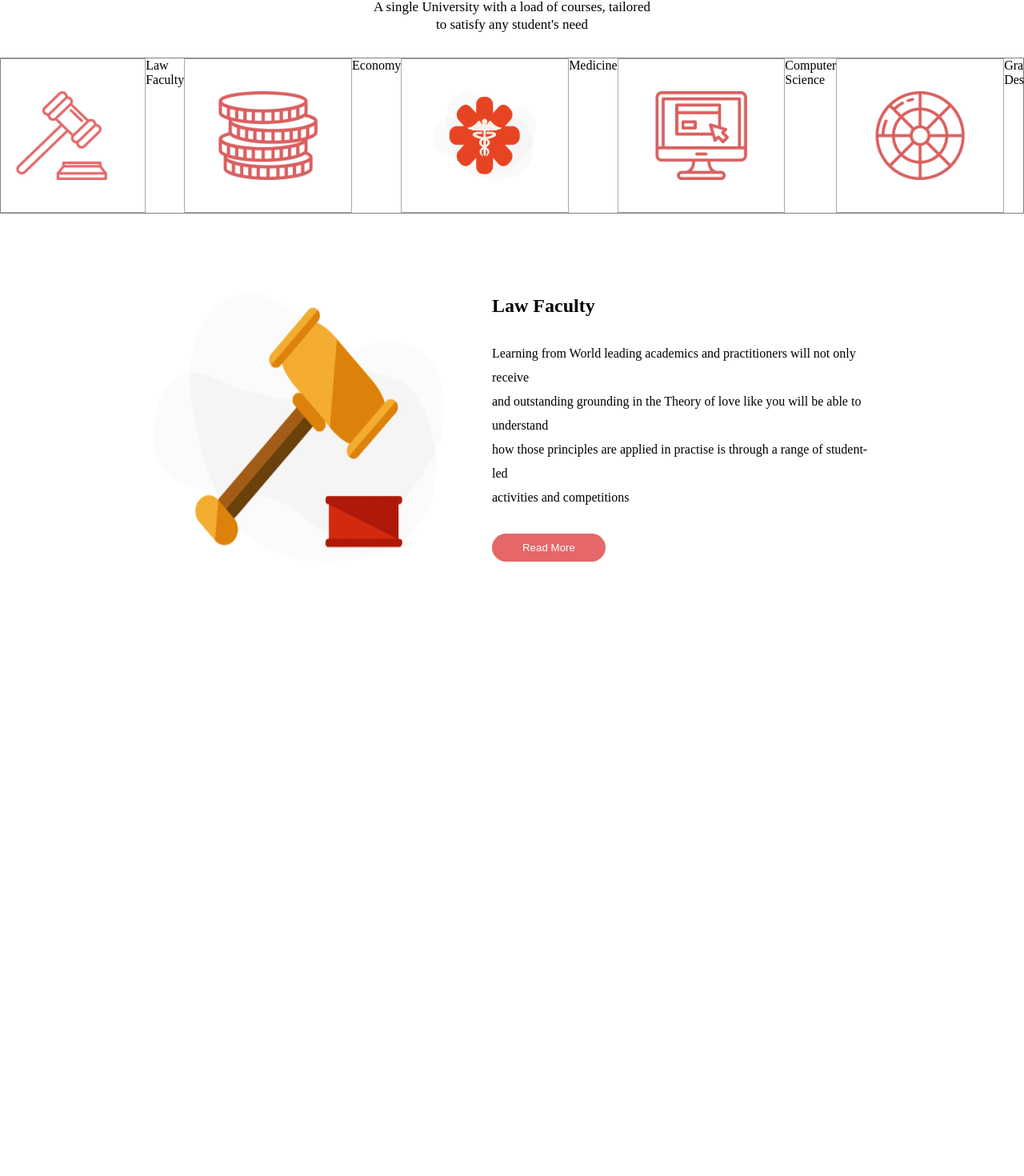
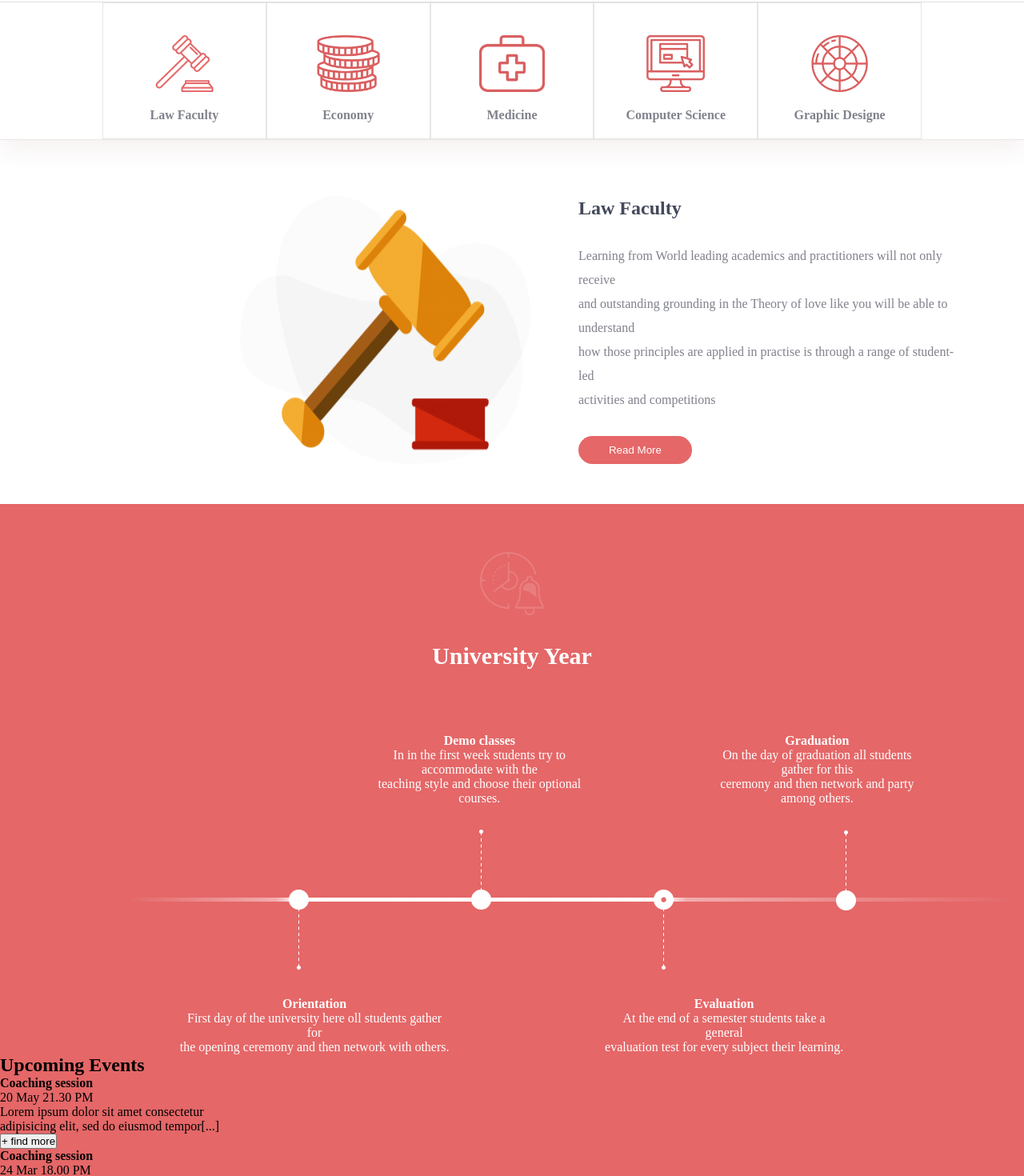
Before and after one commit to Salvatore949/proj-html-vuejs, a Vue app: page / in a window 1280 px wide. Shown: the part 1315-2785 px from the top of the page at 80% size. Before the commit the page ends 2117 px from the top, so only its background shows below. Built offline with nearby package versions, Linux system fonts and the light colour scheme.

Commit message:
university year line printed

```diff
--- a/src/components/Choice.vue
+++ b/src/components/Choice.vue
@@ -1,6 +1,9 @@
 <template>
-    <img :src="require('@/assets/'+ card.img)" alt="">
-    <p>{{card.nome}}</p>
+
+    <div id="faculties_symbols">
+        <img :src="require('@/assets/'+ card.img)" alt="">
+        <p>{{card.nome}}</p>
+    </div>
 </template>
 
 <script>
@@ -14,6 +17,23 @@ export default {
 
 <style>
 
+#faculties_symbols{
+    border: 1px solid rgb(231, 229, 229);
+    padding: 20px;
+}
 
+#faculties_symbols img{
+    display: flex;
+    width: 50%;
+    margin: 0 auto;
+    padding:20px;
+}
+
+#faculties_symbols p{
+    text-align: center;
+    color: #e56768;
+    font-weight: 800;
+    color: #80828c;
+}
 
 </style>
--- a/src/components/Main.vue
+++ b/src/components/Main.vue
@@ -26,13 +26,15 @@
                 <h2>Faculties available at EduPrime</h2>
                 <p>A single University with a load of courses, tailored <br>
                 to satisfy any student's need</p>
-            </div>
-            <div id="faculties_symbols">
-              <Choice
-               v-for="schools in facultiesChoice"
-               :key="schools.id"
-               :card="schools"
-              />
+            </div >
+            <div id="whole_div">
+                <div id="whole_faculties">
+                    <Choice
+                    v-for="schools in facultiesChoice"
+                    :key="schools.id"
+                    :card="schools"
+                    />
+                </div>
             </div>
         </section>
 
@@ -50,6 +52,150 @@
                     activities and competitions</p>
                 <button>Read More</button>
             </div>
+        </section>
+
+        <!-- fourth section -->
+        <section id="red_part">
+            <!-- first title -->
+            <div id="heading">
+                <img :src="require('@/assets/Clock-and-Bell.png')" alt="">
+                <h2>University Year</h2>
+            </div>
+            <div id="line">
+
+                <div id="red_part_up">
+                    <p>
+                        <strong>Demo classes</strong><br>
+                            In in the first week students try to accommodate with the <br>
+                            teaching style and choose their optional courses. <br>
+                    </p>
+                    <p>
+                        <strong>Graduation</strong><br>
+                            On the day of graduation all students gather for this <br>
+                            ceremony and then network and party among others. <br>
+                    </p>
+                </div>
+                 <img id="step_line" :src="require('@/assets/Timeline-Item.png')" alt="">
+
+                <div id="red_part_down">
+                    <p>
+                        <strong>Orientation</strong><br>
+                            First day of the university here oll students gather for<br>
+                            the opening ceremony and then network with others.<br>
+                    </p>
+                    <p>
+                          <strong>Evaluation</strong><br>
+                            At the end of a semester students take a general<br>
+                            evaluation test for every subject their learning.<br>
+                    </p>
+                </div>
+            </div>
+            <!-- second title -->
+            <h2>Upcoming Events</h2>
+            <div id="coaching_session">
+                <!-- left event -->
+                <div id="left_event">
+                    <h4>Coaching session</h4>
+                    <p> 20 May 21.30 PM</p>
+                    <p>Lorem ipsum dolor sit amet consectetur <br>
+                       adipisicing elit, sed do eiusmod tempor[...]</p>
+                    <button> + find more </button>
+                </div>
+                <!-- center event -->
+                <div id="center_event">
+                    <h4>Coaching session</h4>
+                    <p> 24 Mar 18.00 PM</p>
+                    <p>Lorem ipsum dolor sit amet consectetur <br>
+                       adipisicing elit, sed do eiusmod tempor[...]</p>
+                    <button> + find more </button>
+                </div>
+               <!-- right event -->
+                <div id="right_event">
+                    <h4>Coaching session</h4>
+                    <p> 12 Feb 13.30 PM</p>
+                    <p>Lorem ipsum dolor sit amet consectetur <br>
+                       adipisicing elit, sed do eiusmod tempor[...]</p>
+                    <button> + find more </button>
+                </div>
+            </div>
+        </section>
+
+
+        <!-- fifth section -->
+        <section>
+            <h2>Latest Courses</h2>
+            <div id="cards">
+            <!-- first card -->
+                <div id="single_card">
+                    <img src="" alt="">
+                    <h5>Make Better Decisions</h5>
+                    <p>Teacher:<strong>James Colins</strong></p>
+                    <p>Price:strong <strong>$21.00</strong></p>
+                    <button>View Course</button>
+                </div>
+            <!-- second card -->
+                <div id="single_card">
+                    <img src="" alt="">
+                    <h5>Make Better Decisions</h5>
+                    <p>Teacher:<strong>James Colins</strong></p>
+                    <p>Price:strong <strong>$21.00</strong></p>
+                    <button>View Course</button>
+                </div>
+            <!-- third card -->
+                <div id="single_card">
+                    <img src="" alt="">
+                    <h5>Make Better Decisions</h5>
+                    <p>Teacher:<strong>James Colins</strong></p>
+                    <p>Price:strong <strong>$21.00</strong></p>
+                    <button>View Course</button>
+                </div>
+            <!-- fourth card -->
+                <div id="single_card">
+                    <img src="" alt="">
+                    <h5>Make Better Decisions</h5>
+                    <p>Teacher:<strong>James Colins</strong></p>
+                    <p>Price:strong <strong>$21.00</strong></p>
+                    <button>View Course</button>
+                </div>
+            <!-- fifth card -->
+                <div id="single_card">
+                    <img src="" alt="">
+                    <h5>Make Better Decisions</h5>
+                    <p>Teacher:<strong>James Colins</strong></p>
+                    <p>Price:strong <strong>$21.00</strong></p>
+                    <button>View Course</button>
+                </div>
+            </div>
+        </section>
+        <!-- sixth section -->
+        <section>
+            <div id="sixth_left">
+                <h2>The most efficient <br>
+                    examination method
+                </h2>
+                <p>Edu prime is gathered teachers from Around The Globe to <br>
+                   brainstorm in Order to facilitate di evaluation of Our students <br>
+                   Every teacher from our University has an influence on how <br>
+                   students are evaluated and is subject
+                </p>
+                <button>Discover the method</button>
+            </div>
+            <img src="" alt="">
+        </section>
+        <!-- seventh section -->
+        <section>
+            <img src="" alt="">
+            <div id="seventh_right">
+                <h2>Variable fees for<br>
+                    international students</h2>
+                <p>Edu prime is gathered teachers from Around The Globe to <br>
+                   brainstorm in Order to facilitate di evaluation of Our students <br>
+                   Every teacher from our University has an influence on how <br>
+                   students are evaluated and is subject
+                </p>
+                <button>Discover the method</button>
+            </div>
+
         </section>
 
     </main>
@@ -77,7 +223,7 @@ export default {
               },
 
               {
-                  img:"Medicine.png",
+                  img:"Medicine-tabs-v2.png",
                   nome:"Medicine",
                   id:3
               },
@@ -107,6 +253,7 @@ export default {
     display: flex;
     width: 70%;
     margin:30px auto;
+    /* background:url('../assets/theme_slider1_bg-1.jpg'); */
 }
 
 #books{
@@ -117,6 +264,8 @@ export default {
 #first-section h2{
     font-size: 35px;
     margin-bottom: 40px;
+    color: #3d404f;
+
 }
 
 #first-section_id > p{
@@ -142,44 +291,44 @@ export default {
 
 }
 
-
 /*second section*/
 
 #faculties_available{
     text-align: center;
-    padding-top: 150px;
+    padding-top: 70px;
 }
 
 #faculties_available > h2{
     padding-bottom:30px;
     font-size:35px;
+    color:#3d404f;
 }
 
 #faculties_available > p{
     font-size:17px;
     line-height: 22px;
+    color: #80828c;
 }
 
-#faculties_symbols{
-    border: 1px solid grey;
-    display: flex;
-    justify-content: center;
-    margin-top: 30px;
+#whole_div{
+    border-top: 1px solid rgb(228, 223, 223);
+    border-bottom: 1px solid rgb(233, 231, 231);
+    margin: 40px 0 20px;
+    box-shadow: 2px 12px 30px #f5f0f0;
 }
 
-#faculties_symbols > img{
-    width:10%;
-    padding:40px;
-    border: 1px solid rgb(172, 167, 167);
+#whole_faculties{
+    display: flex;
+    width: 80%;
+    margin: 0 auto;
 }
-
 /*third section*/
 
 #gavel{
     display: flex;
     width: 70%;
-    margin: 0 auto;
-    padding: 100px;
+    margin-left: 200px;
+    padding: 50px 100px;
 }
 
 #gavel img{
@@ -202,9 +351,66 @@ export default {
     color: white;
 }
 
+#gavel_text h2{
+    color:#434959;
+}
+
 #gavel_text p{
     padding:30px 0;
+    color: #80828c;
+}
+
+/*fourth section*/
+#red_part{
+    background-color: #e56768;
+}
+#heading{
+    text-align: center;
+}
+
+#heading h2{
+    font-size: 30px;
+    padding-top:30px;
+    color: white;
+}
+
+#heading img{
+    width:80px;
+    padding-top:60px;
+}
+
+#line{
+    width: 80%;
+    margin:0 auto;
+}
+
+#step_line {
+    margin: 30px;
 }
 
 
+#red_part_up{
+    display: flex;
+    color: white;
+    margin-left:180px;
+}
+
+#red_part_up p{
+    text-align: center;
+    padding: 80px 0px 0;
+    margin-left: 150px;
+}
+
+#red_part_down{
+    display: flex;
+    color: white;
+}
+
+#red_part_down p{
+    text-align: center;
+    padding: 0 95px;
+}
+
+
+
 </style>
```
